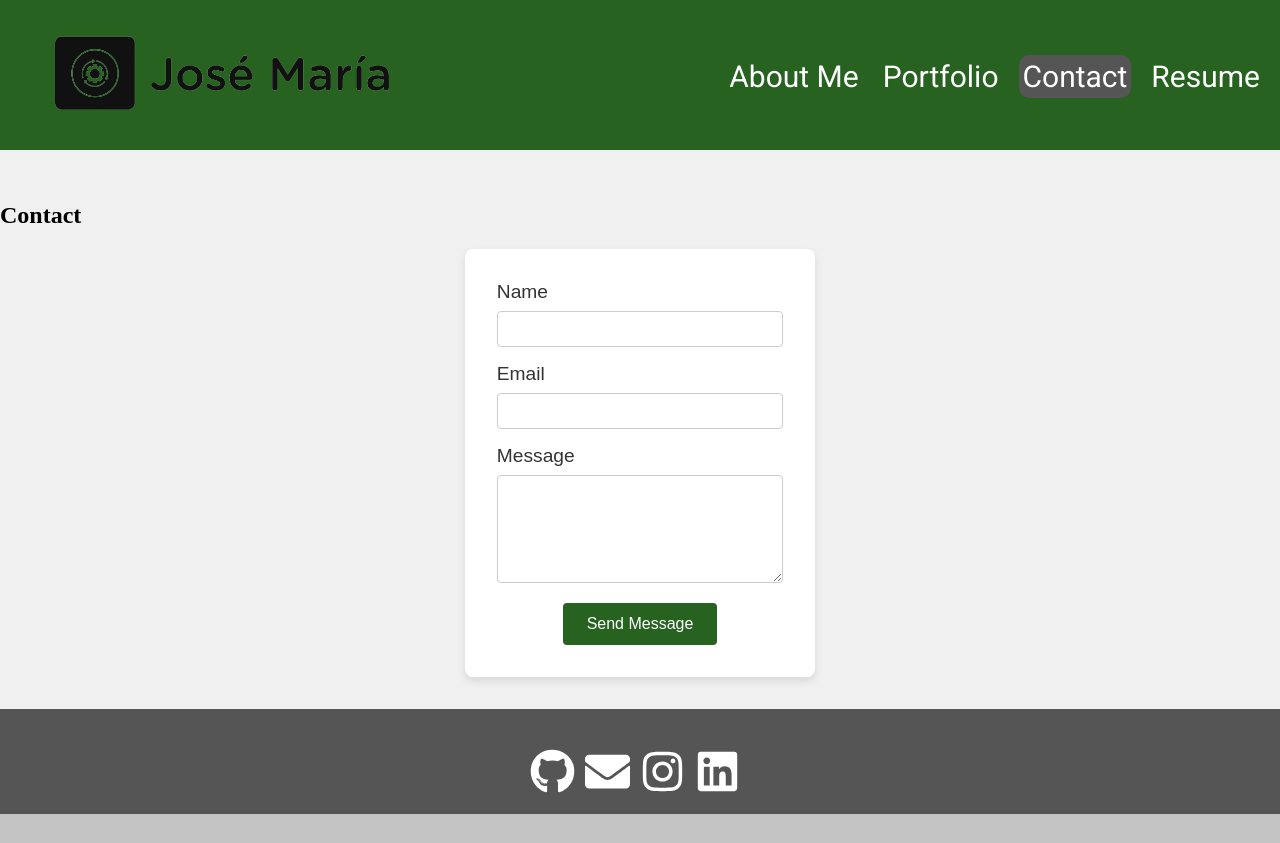
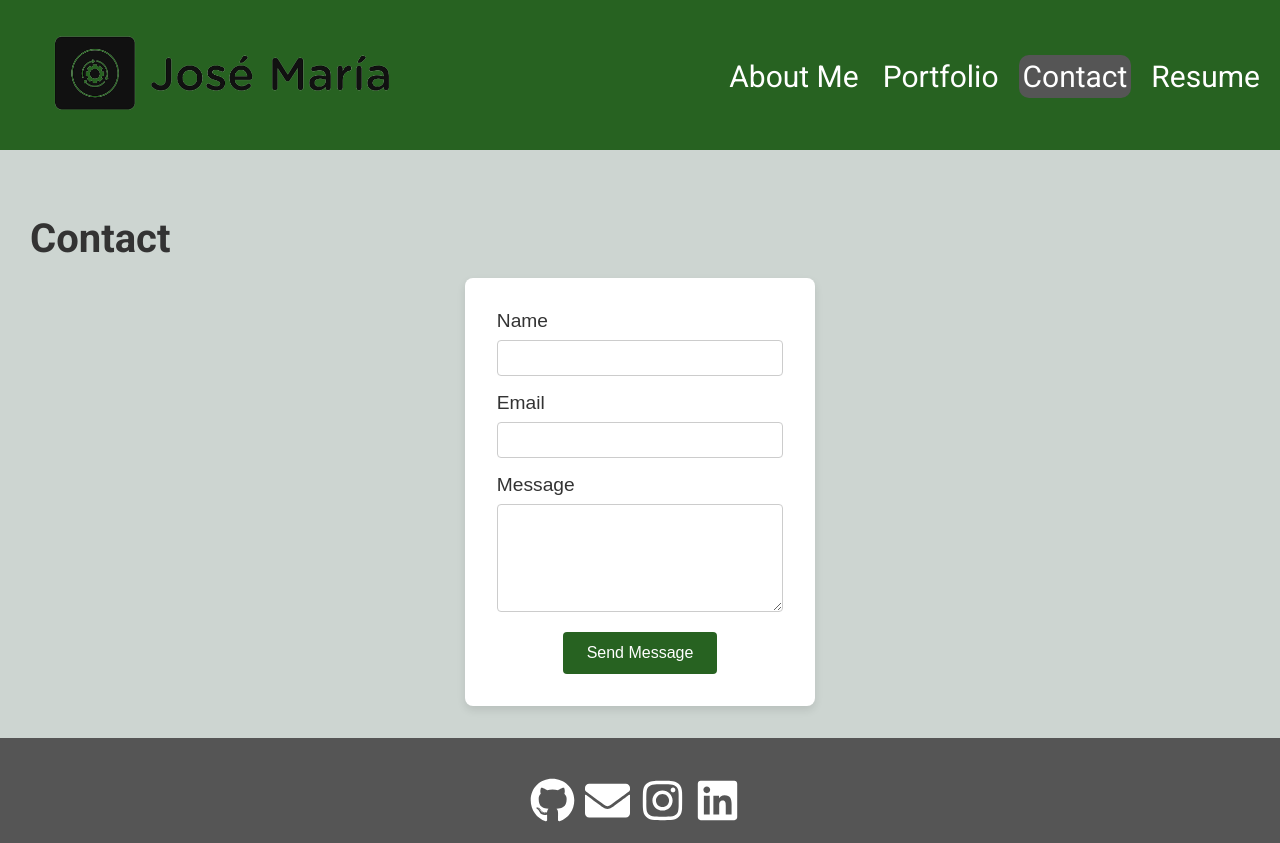
Before and after one commit to ChemaKing13/20.ReactPortfolio, a React (Create React App) app in the folder portfolio/: page /contact in a window 1280 px wide. Before the commit the page ends 814 px from the top, so only its background shows below. Built offline with nearby package versions, Linux system fonts and the light colour scheme.

Commit message:
section titles styled

```diff
--- a/portfolio/src/components/AboutMe.js
+++ b/portfolio/src/components/AboutMe.js
@@ -8,7 +8,7 @@ const age = '23'
 const AboutMe = () => {
   return (
     <section className="about-me">
-      <h2>About Me</h2>
+      <h2 className='about-title'>About Me</h2>
       <div className="container">
         <div className="about-me-content">
           <div className="about-me-text">
--- a/portfolio/src/components/Contact.js
+++ b/portfolio/src/components/Contact.js
@@ -48,7 +48,7 @@ const Contact = () => {
 
   return (
     <section className="contact">
-      <h2>Contact</h2>
+      <h2 className='contact-title'>Contact</h2>
       <div className="container">
         <div className="contact-form">
           <form onSubmit={handleFormSubmit}>
--- a/portfolio/src/components/Portfolio.js
+++ b/portfolio/src/components/Portfolio.js
@@ -43,7 +43,7 @@ const projects = [
 const Portfolio = () => {
   return (
     <section className="portfolio">
-      <h2>Portfolio</h2>
+      <h2 className='portfolio-title'>Portfolio</h2>
       <div className="container">
         <div className="projects">
           {projects.map((project) => (
--- a/portfolio/src/styles.css
+++ b/portfolio/src/styles.css
@@ -111,6 +111,15 @@ body {
     font-family: 'Roboto', sans-serif;
 }
 
+.about-title {
+    font-size: 2.5rem;
+    margin-bottom: 1rem;
+    color: #333;
+    text-align: left;
+    width: 100%;
+    padding-left: 30px;
+}
+
 .container {
     max-width: 1200px;
     margin: 0 auto;
@@ -176,7 +185,17 @@ body {
 /* /portfolio styling */
 .portfolio {
     padding: 2rem 0;
-    background-color: #f0f0f0;
+    background-color: #CDD5D1;
+    font-family: 'Roboto', sans-serif;
+}
+
+.portfolio-title {
+    font-size: 2.5rem;
+    margin-bottom: 1rem;
+    color: #333;
+    text-align: left;
+    width: 100%;
+    padding-left: 30px;
 }
 
 .container {
@@ -209,12 +228,6 @@ body {
     width: 100%;
 }
 
-.project:nth-child(5) {
-
-}
-
-
-
 .project {
     background-color: none;
     border-radius: 50px;
@@ -246,8 +259,19 @@ body {
 /* contact styling  */
 .contact {
     padding: 2rem 0;
-    background-color: #f0f0f0;
+    background-color: #CDD5D1;
+    font-family: 'Roboto', sans-serif;
 }
+
+.contact-title {
+    font-size: 2.5rem;
+    margin-bottom: 1rem;
+    color: #333;
+    text-align: left;
+    width: 100%;
+    padding-left: 30px;
+}
+
 
 .container {
     max-width: 1200px;
@@ -326,8 +350,8 @@ button:hover {
 /* resume styles */
 .resume {
     padding: 2rem 0;
-    background-color: #f0f0f0;
-    font-family: 'Arial', sans-serif;
+    background-color: #CDD5D1;
+    font-family: 'Roboto', sans-serif;
     align-items: center;
     text-align: center;
 }
```
